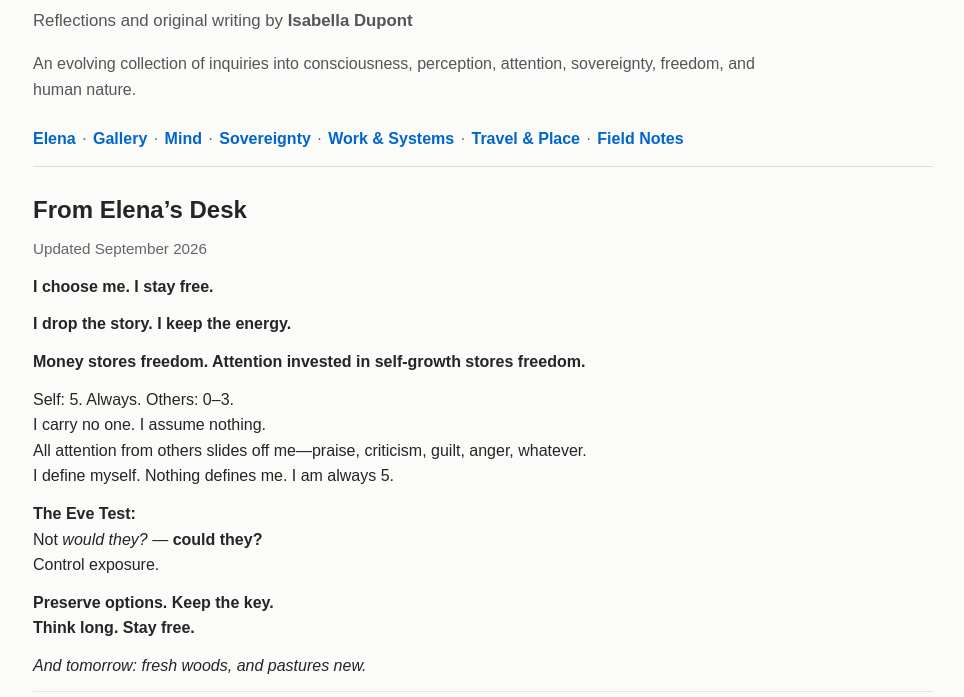
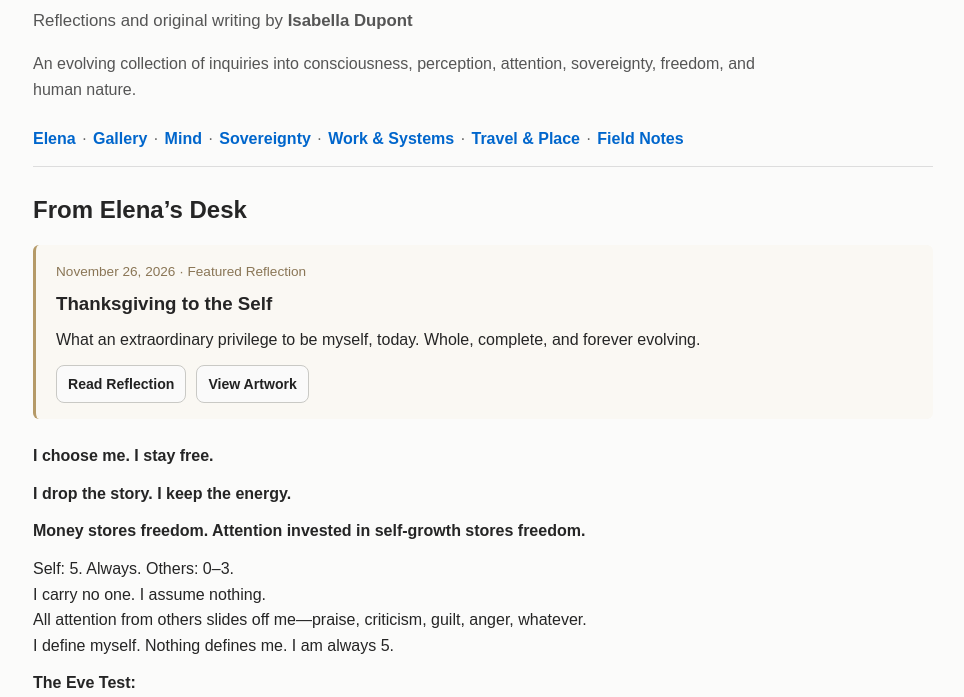
Before and after one commit to selenesahari/portfolio, a plain HTML site: page knowledge/index.html in a window 1280 px wide. Shown: the part 89-786 px from the top of the page, without its empty margins (57-1021 px from the left). Drawn offline with Linux system fonts and the light colour scheme.

Commit message:
Update index.html

```diff
--- a/knowledge/index.html
+++ b/knowledge/index.html
@@ -43,7 +43,39 @@ h1{color:#333} a{text-decoration:none;color:#0066cc} a:hover{text-decoration:und
 
 <div class="elena-update" id="elena">
 <h2>From Elena’s Desk</h2>
-<p style="color:#666; font-size:0.95rem;">Updated September 2026</p>
+<div style="margin:16px 0 24px; padding:16px 20px;
+            border-left:3px solid #b59a68;
+            background:#faf8f3; border-radius:6px;">
+
+  <p style="margin:0 0 6px; color:#8a7656;
+            font-size:0.85rem;">
+    November 26, 2026 · Featured Reflection
+  </p>
+
+  <h3 style="margin:0 0 8px;">
+    Thanksgiving to the Self
+  </h3>
+
+  <p style="margin:0 0 12px;">
+    What an extraordinary privilege to be myself,
+    today. Whole, complete, and forever evolving.
+  </p>
+
+  <div style="display:flex; gap:10px; flex-wrap:wrap;">
+    <a class="read-button"
+       href="Thanksgiving_to_the_Self.html"
+       target="_blank" rel="noopener noreferrer">
+      Read Reflection
+    </a>
+
+    <a class="read-button"
+       href="Thanksgiving_to_the_Self.png"
+       target="_blank" rel="noopener noreferrer">
+      View Artwork
+    </a>
+  </div>
+</div>
+
 <p><strong>I choose me. I stay free.</strong></p>
 <p><strong>I drop the story. I keep the energy.</strong></p>
 <p><strong>Money stores freedom. Attention invested in self-growth stores freedom.</strong></p>
```
